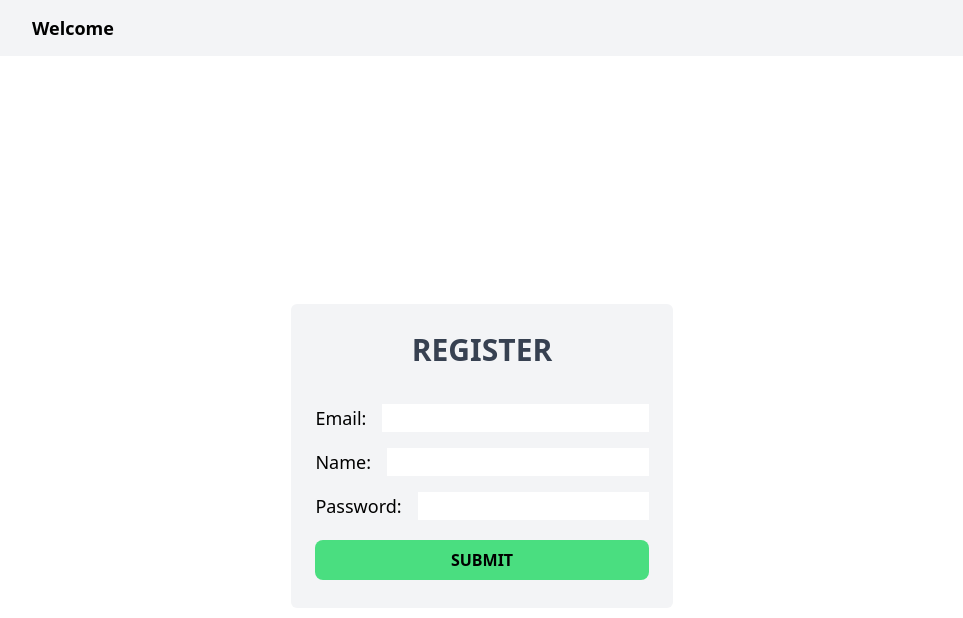
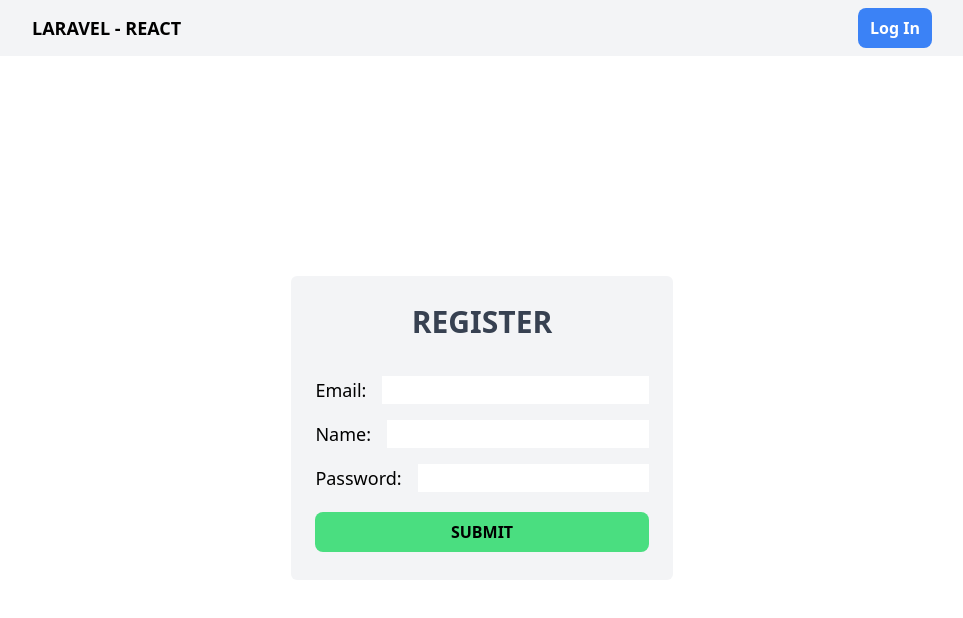
Before and after one commit to dgox16/react_laravel, a React (Vite) app in the folder frontend/: page /register in a window 1280 px wide. Shown: the top 618 px of the page, without its empty margins (158-1121 px from the left). Built offline with nearby package versions, Linux system fonts and the light colour scheme.

Commit message:
Se agrego un boton para redirigirse al login

```diff
--- a/frontend/src/components/Navbar.jsx
+++ b/frontend/src/components/Navbar.jsx
@@ -1,6 +1,6 @@
 import {useAuthStore} from "../store/auth.js";
 import {logoutRequest} from "../services/authRequests.js";
-import {useNavigate} from "react-router-dom";
+import {Link, useNavigate} from "react-router-dom";
 
 export const Navbar = () => {
     const navigate = useNavigate();
@@ -22,16 +22,22 @@ export const Navbar = () => {
             <div className="w-[900px]">
                 <div className="flex justify-between items-center">
                     <div className="text-lg font-bold">
-                        {user ? `Welcome, ${user.name}` : "Welcome"}
+                        {user ? `Welcome, ${user.name}` : "LARAVEL - REACT"}
                     </div>
-                    {user && (
+                    {user ? (
                             <button
                                 className="bg-red-500 px-3 py-2 rounded-lg font-semibold hover:scale-105 transition text-white"
                                 onClick={handleLogout}
                             >
                                 Logout
                             </button>
-                    )}
+                        ) :
+                        <Link
+                            className="bg-blue-500 px-3 py-2 rounded-lg font-semibold hover:scale-105 transition text-white"
+                            to={"/login"}>
+                            Log In
+                        </Link>
+                    }
                 </div>
             </div>
         </nav>
--- a/frontend/src/layouts/PageLayout.jsx
+++ b/frontend/src/layouts/PageLayout.jsx
@@ -3,6 +3,10 @@ import {Navbar} from "../components/Navbar.jsx";
 export const PageLayout = ({children}) => {
     return <>
         <Navbar/>
-        <main>{children}</main>
+        <main className="flex justify-center">
+            <div className="w-[900px]">
+                {children}
+            </div>
+        </main>
     </>;
 }
--- a/frontend/src/pages/Login.jsx
+++ b/frontend/src/pages/Login.jsx
@@ -40,7 +40,7 @@ export const Login = () => {
 
     return (
         <PageLayout>
-            <div className="flex justify-center items-center h-screen">
+            <div className="flex justify-center items-center h-[calc(100vh-56px)]">
                 <div className="text-center w-fit rounded-md bg-gray-100 py-7 px-6 flex justify-center flex-col">
                     <h1 className="text-3xl font-bold text-gray-700 mb-5 uppercase">Login</h1>
                     <form onSubmit={handleSubmit} className={"flex justify-center"}>
--- a/frontend/src/pages/Register.jsx
+++ b/frontend/src/pages/Register.jsx
@@ -28,7 +28,7 @@ export const Register = () => {
 
     return (
         <PageLayout>
-            <div className="flex justify-center items-center h-screen">
+            <div className="flex justify-center items-center h-[calc(100vh-56px)]">
                 <div className="text-center w-fit rounded-md bg-gray-100 py-7 px-6 flex justify-center flex-col">
                     <h1 className="text-3xl font-bold text-gray-700 mb-5 uppercase">Register</h1>
                     <form onSubmit={handleSubmit} className="flex justify-center">
```
Lines whose indentation alone changed are shown as unchanged.
